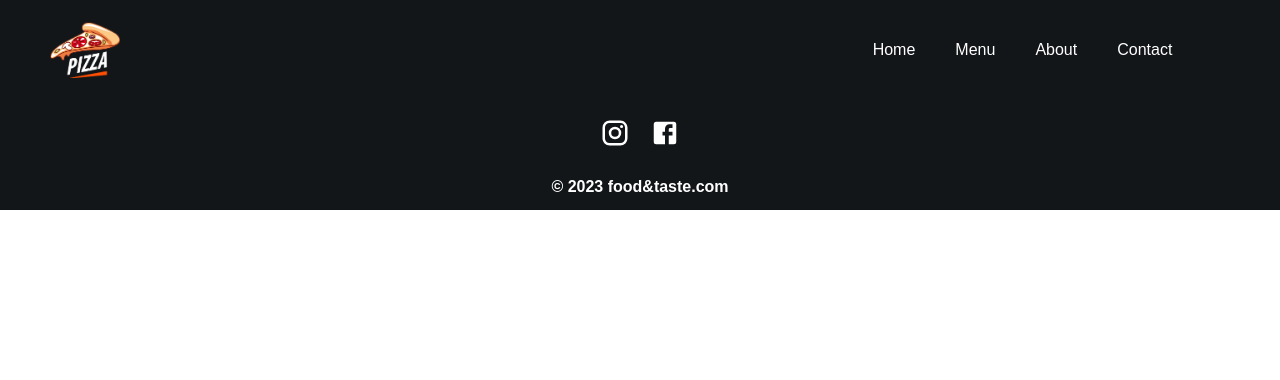
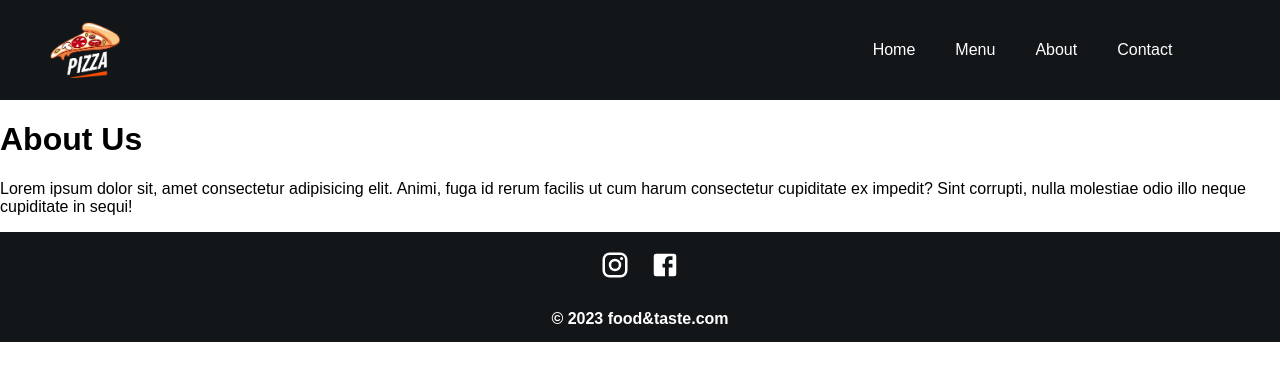
Before and after one commit to RosenGeorgievvv/food-website, a React (Create React App) app: page /about in a window 1280 px wide. Shown: the top 380 px of the page. Built offline with nearby package versions, Linux system fonts and the light colour scheme.

Commit message:
Update About.jsx

```diff
--- a/src/App.js
+++ b/src/App.js
@@ -4,6 +4,7 @@ import Navbar from './components/Navbar';
 import Home from './pages/Home';
 import Footer from './components/Footer';
 import Menu from './pages/Menu';
+import About from './pages/About';
 
 function App() {
   return (
@@ -13,6 +14,7 @@ function App() {
         <Routes>
           <Route path='/' element={<Home />} />
           <Route path='/menu' element={<Menu />} />
+          <Route path='/about' element={<About />} />
         </Routes>
         <Footer />
       </Router>
--- a/src/pages/About.jsx
+++ b/src/pages/About.jsx
@@ -1,11 +1,18 @@
 import React from 'react'
+import MultiplePizzas from '../assets/multiplePizzas.jpeg'
 
 function About() {
-  return (
-    <div className='about'>
-
-    </div>
-  )
+    return (
+        <div className='about'>
+            <div className='aboutTop' style={{ backgroundImage: `url(${MultiplePizzas})` }}></div>
+            <div className='aboutBottom'>
+                <h1>About Us</h1>
+                <p>Lorem ipsum dolor sit, amet consectetur adipisicing elit.
+                    Animi, fuga id rerum facilis ut cum harum consectetur cupiditate ex impedit?
+                    Sint corrupti, nulla molestiae odio illo neque cupiditate in sequi!</p>
+            </div>
+        </div>
+    )
 }
 
 export default About
```
Also changed, not shown: src/assets/multiplePizzas.jpeg (added).
